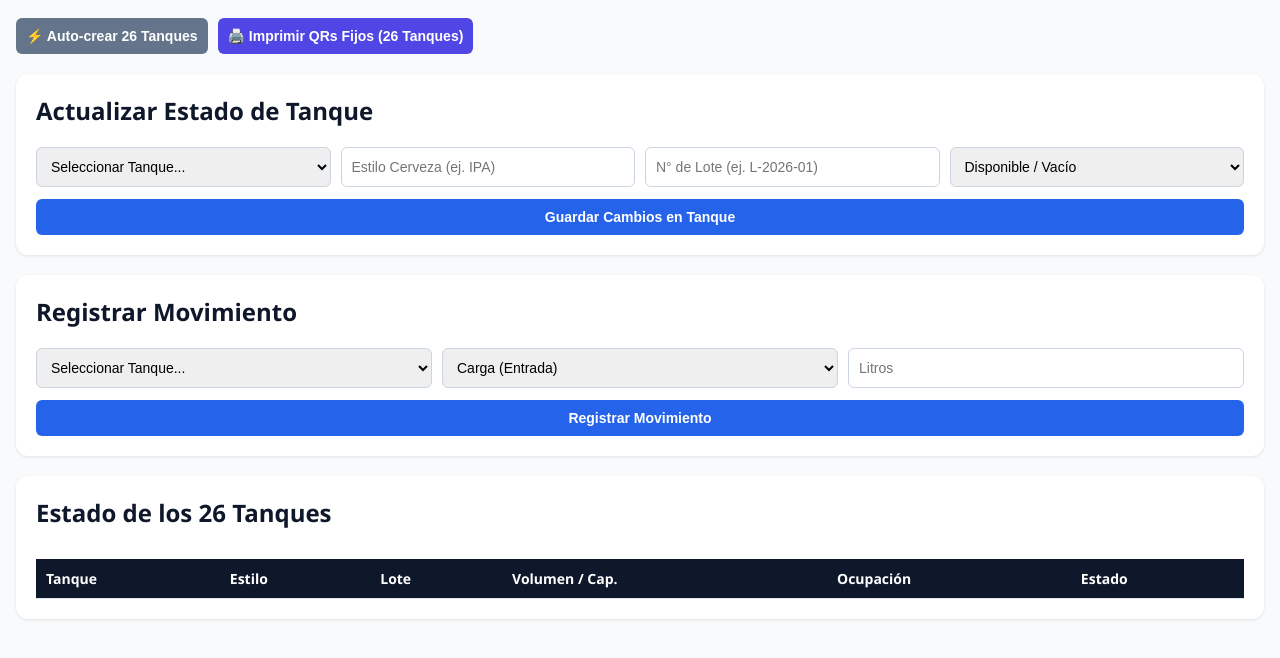
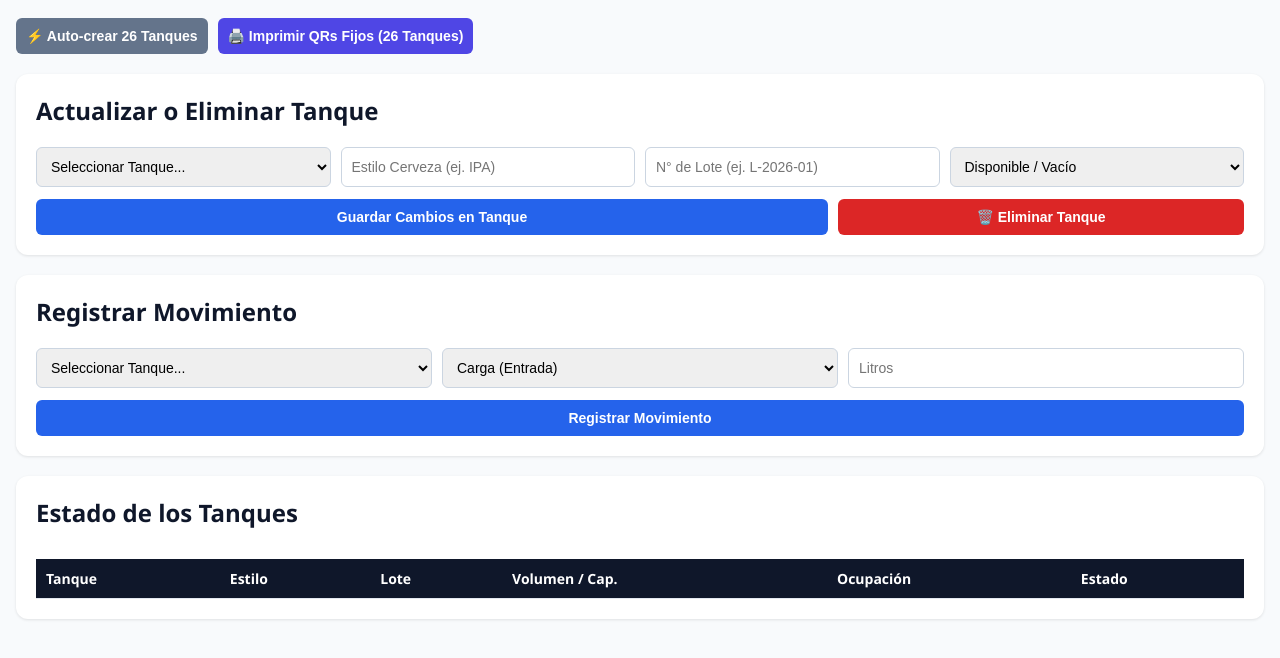
Before and after one commit to portlanderfermentationlab-lab/portlander-control-tanques, a plain HTML site: page index.html in a window 1280 px wide. Shown: the part 62-720 px from the top of the page. Drawn offline with nearby package versions, Linux system fonts and the light colour scheme; no server answers.

Commit message:
Update index.html

```diff
--- a/index.html
+++ b/index.html
@@ -16,6 +16,8 @@
     button { background-color: var(--accent); color: white; border: none; font-weight: 600; cursor: pointer; }
     button:hover { opacity: 0.9; }
     .btn-secondary { background-color: #64748b; }
+    .btn-danger { background-color: #dc2626; }
+    .btn-danger:hover { background-color: #b91c1c; }
     table { width: 100%; border-collapse: collapse; margin-top: 10px; font-size: 14px; }
     th, td { border-bottom: 1px solid #e2e8f0; padding: 10px; text-align: left; }
     th { background-color: var(--primary); color: white; }
@@ -65,14 +67,14 @@
   <div id="vistaDashboard">
     <h1>🍺 Portlander - Control de Tanques</h1>
 
-    <div style="display: flex; gap: 10px; margin-bottom: 20px;">
+    <div style="display: flex; gap: 10px; margin-bottom: 20px; flex-wrap: wrap;">
       <button onclick="generar26Tanques()" class="btn-secondary" style="width: auto;">⚡ Auto-crear 26 Tanques</button>
       <button onclick="abrirModalQRs()" style="width: auto; background-color: #4f46e5;">🖨️ Imprimir QRs Fijos (26 Tanques)</button>
     </div>
 
-    <!-- EDICIÓN / REGISTRO DE TANQUE -->
+    <!-- EDICIÓN / REGISTRO / ELIMINACIÓN DE TANQUE -->
     <div class="card">
-      <h2>Actualizar Estado de Tanque</h2>
+      <h2>Actualizar o Eliminar Tanque</h2>
       <div class="grid-form">
         <select id="selectTanqueEdit" onchange="cargarDatosEdicion()"><option value="">Seleccionar Tanque...</option></select>
         <input type="text" id="editEstilo" placeholder="Estilo Cerveza (ej. IPA)">
@@ -84,7 +86,10 @@
           <option value="Listo">Listo para Envasar</option>
         </select>
       </div>
-      <button onclick="actualizarTanque()">Guardar Cambios en Tanque</button>
+      <div style="display: flex; gap: 10px; margin-top: 10px;">
+        <button onclick="actualizarTanque()" style="flex: 2;">Guardar Cambios en Tanque</button>
+        <button onclick="eliminarTanqueAdmin()" class="btn-danger" style="flex: 1;">🗑️ Eliminar Tanque</button>
+      </div>
     </div>
 
     <!-- REGISTRO DE MOVIMIENTOS -->
@@ -107,7 +112,7 @@
 
     <!-- ESTADO DE LA PLANTA -->
     <div class="card">
-      <h2>Estado de los 26 Tanques</h2>
+      <h2>Estado de los Tanques</h2>
       <div style="overflow-x: auto;">
         <table>
           <thead>
@@ -142,10 +147,12 @@
     const SUPABASE_KEY = 'sb_publishable_W6LgismF0FuJY18qMS5yDA_h5jCUGyH';
     const db = window.supabase.createClient(SUPABASE_URL, SUPABASE_KEY);
 
+    // CONTRASEÑA DE ADMINISTRADOR PARA ELIMINAR TANQUES
+    const ADMIN_PIN = "2026";
+
     let tanquesGlobal = [];
     let tanqueOperarioActual = null;
 
-    // Detectar si se ingresó escaneando un QR (?tanque=TNQ-XX)
     const urlParams = new URLSearchParams(window.location.search);
     const codigoTanqueQR = urlParams.get('tanque');
 
@@ -160,7 +167,6 @@
       tanquesGlobal = resTanques.data || [];
       const movimientos = resMovs.data || [];
 
-      // Calcular litros por tanque
       const volumenes = {};
       movimientos.forEach(m => {
         if (!volumenes[m.tanque_id]) volumenes[m.tanque_id] = 0;
@@ -174,7 +180,6 @@
       });
 
       if (codigoTanqueQR) {
-        // MODO OPERARIO
         document.getElementById('vistaDashboard').style.display = 'none';
         document.getElementById('vistaOperario').style.display = 'block';
         tanqueOperarioActual = tanquesGlobal.find(t => t.codigo === codigoTanqueQR);
@@ -189,7 +194,6 @@
           alert('Tanque no encontrado');
         }
       } else {
-        // MODO DASHBOARD
         renderDashboard();
       }
     }
@@ -220,7 +224,6 @@
       });
     }
 
-    // Auto-crear los 26 tanques si no existen
     async function generar26Tanques() {
       if (!confirm('¿Deseas crear automáticamente los 26 tanques (TNQ-01 al TNQ-26)?')) return;
       const tanquesAInsertar = [];
@@ -255,6 +258,33 @@
       else { alert('Tanque actualizado'); init(); }
     }
 
+    // ELIMINAR TANQUE CON CLAVE DE ADMIN
+    async function eliminarTanqueAdmin() {
+      const id = document.getElementById('selectTanqueEdit').value;
+      if (!id) return alert('Seleccioná un tanque para eliminar');
+
+      const tanqueSeleccionado = tanquesGlobal.find(x => x.id === id);
+      const pinIngresado = prompt(`⚠️ ATENCIÓN: Estás por eliminar el tanque ${tanqueSeleccionado.codigo}.\n\nIngresá la clave de administrador para confirmar:`);
+
+      if (pinIngresado === null) return; // Cancelado
+
+      if (pinIngresado !== ADMIN_PIN) {
+        return alert('❌ Clave incorrecta. No se pudo eliminar el tanque.');
+      }
+
+      // Borrar primero los movimientos asociados al tanque para evitar errores de base de datos
+      await db.from('movimientos').delete().eq('tanque_id', id);
+
+      // Borrar el tanque
+      const { error } = await db.from('tanques').delete().eq('id', id);
+      if (error) {
+        alert('Error al eliminar: ' + error.message);
+      } else {
+        alert('✅ Tanque eliminado correctamente.');
+        init();
+      }
+    }
+
     async function guardarMovimientoAdmin() {
       const tanque_id = document.getElementById('selectTanqueMov').value;
       const tipo = document.getElementById('tipoMovimiento').value;
@@ -276,7 +306,6 @@
       else { alert('¡Movimiento registrado!'); location.reload(); }
     }
 
-    // Modal para imprimir los 26 QRs
     function abrirModalQRs() {
       const printArea = document.getElementById('printArea');
       printArea.innerHTML = '';
@@ -301,3 +330,4 @@
   </script>
 </body>
 </html>
+</html>
```
